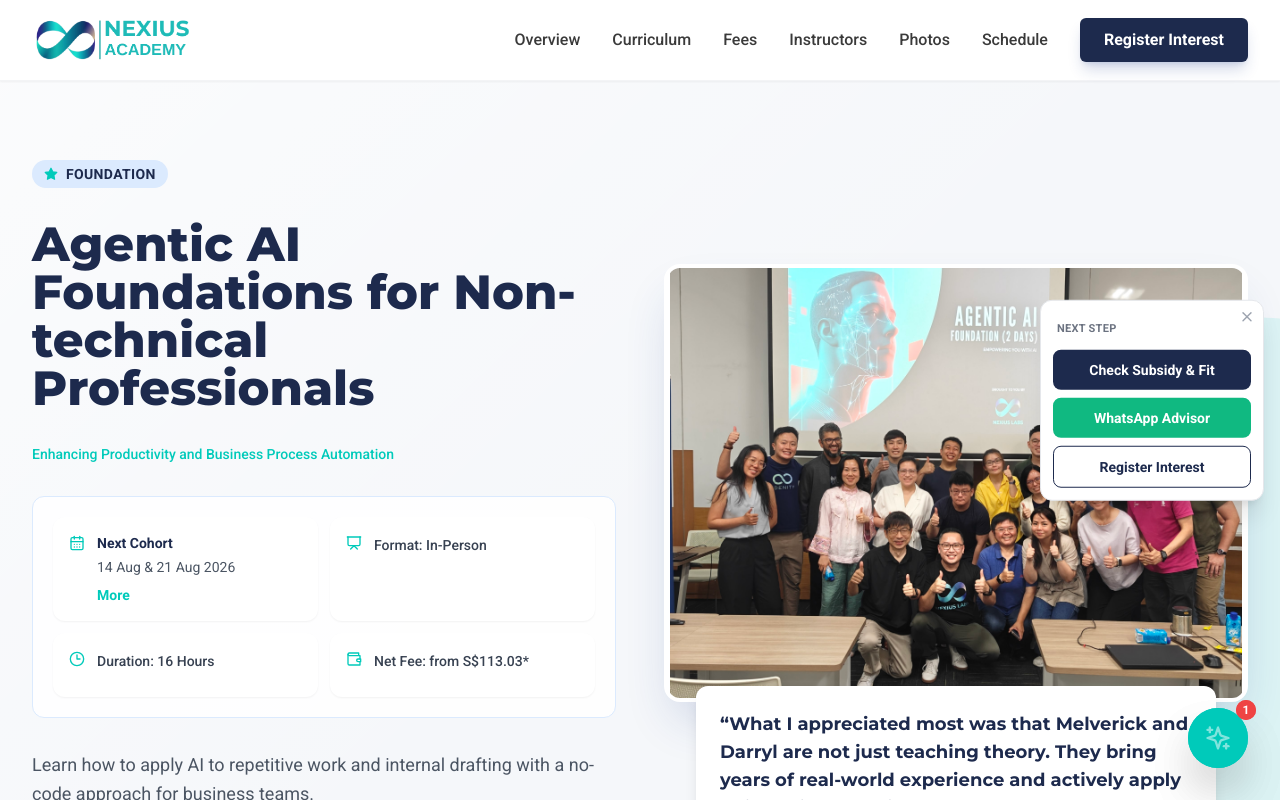
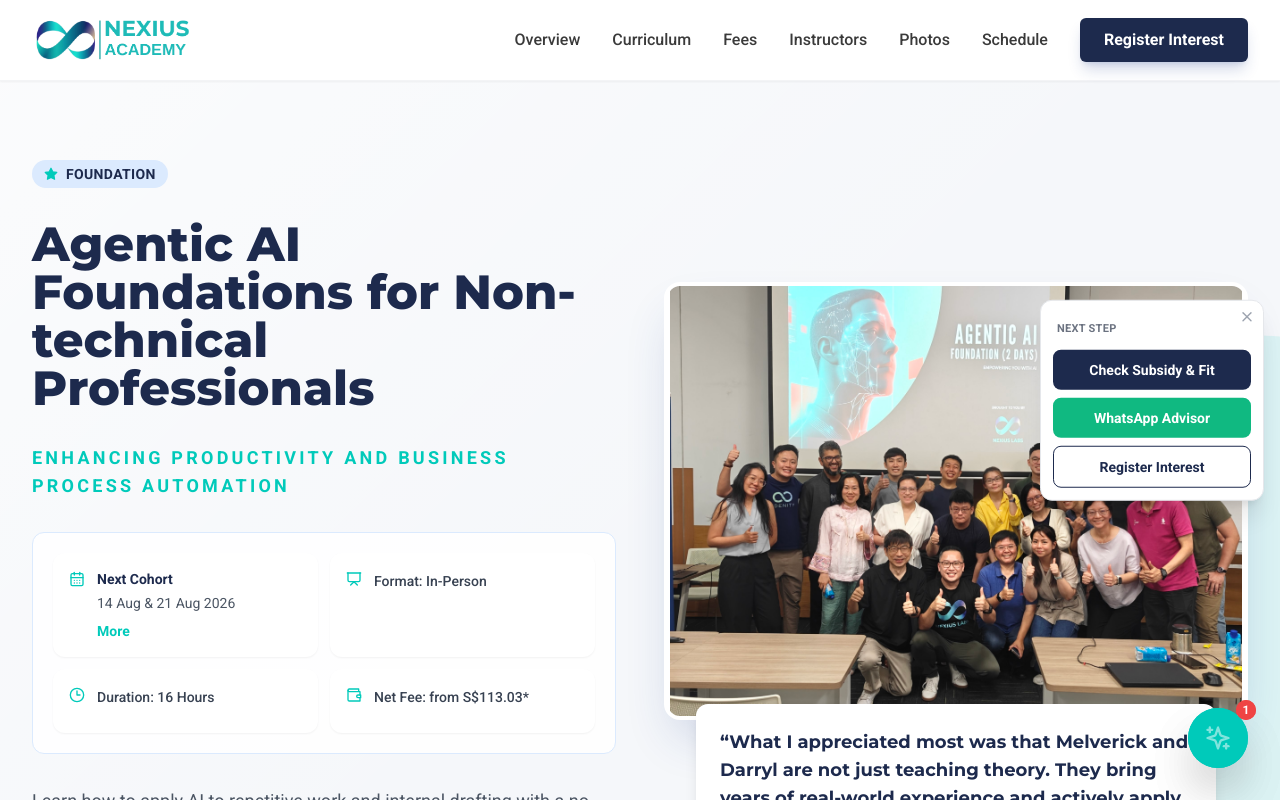
Before and after one commit to nexiuslabs/nexiusacademyskillsfuture, a React (Vite) app: page /courses/agentic-ai in a window 1280 px wide. Shown: the top 800 px of the page. Built offline with nearby package versions, Linux system fonts and the light colour scheme.

Commit message:
match subtitle font size/style to advanced course page

```diff
--- a/components/courses/CourseHero.tsx
+++ b/components/courses/CourseHero.tsx
@@ -33,7 +33,7 @@ const Hero: React.FC = () => {
             <h1 className="text-3xl lg:text-4xl xl:text-5xl font-heading font-extrabold text-primary leading-tight max-w-4xl">
               Agentic AI Foundations for Non-technical Professionals
             </h1>
-            <p className="text-sm font-medium text-gray-500">
+            <p className="text-lg font-bold uppercase tracking-[0.18em]">
               <a
                 href="https://academy.nexiuslabs.com/courses/agentic-ai/"
                 className="text-accent hover:text-primary transition-colors"
```
